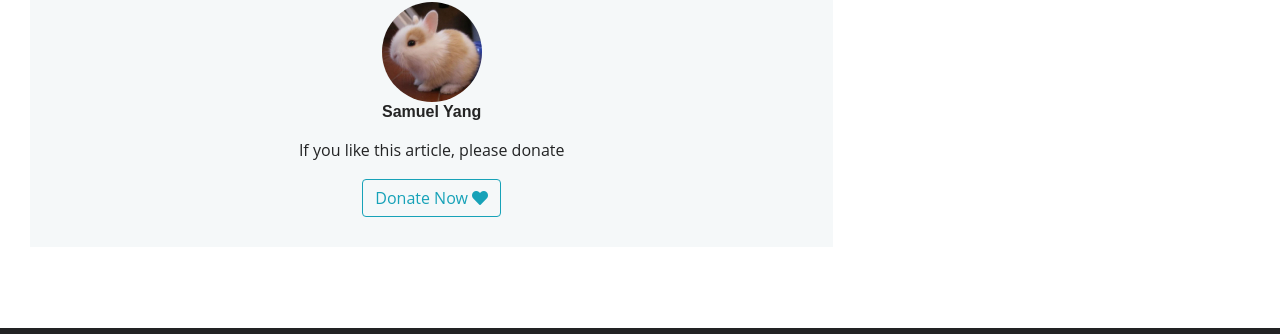
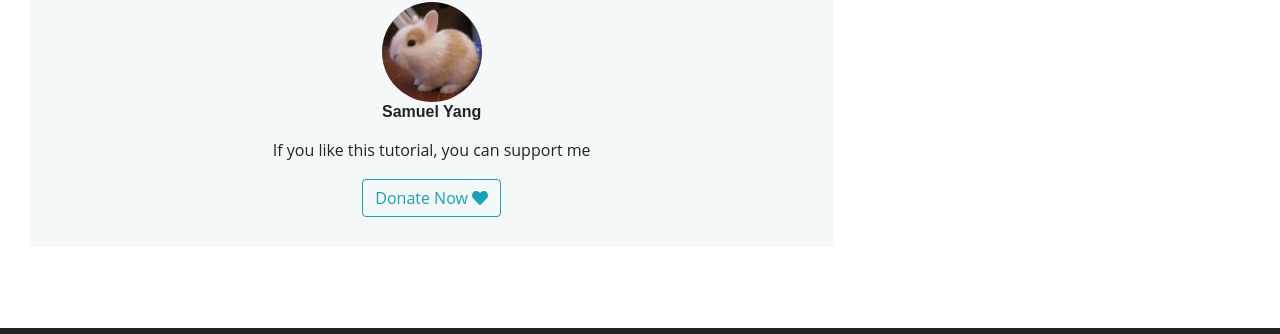
Before and after one commit to grandidierite/grandidierite.github.io, a Jekyll site: the page built from _posts/2017-06-02-introduction-to-C-programming.markdown, in a window 1280 px wide and 900 px high, scrolled down 1945 px. Shown: the part 297-631 px from the top of the window. Built offline with Jekyll 4.4.1, drawn with Linux system fonts in a browser that asks for light colours; comment, search, counter and statistics services are not loaded.

Commit message:
Update post.html

```diff
--- a/_layouts/post.html
+++ b/_layouts/post.html
@@ -62,7 +62,7 @@ cssarr:
               <img src="{{"/assets/img/" | prepend: site.baseurl | append : site.author-img}}" alt="{{ site.author }} image" />
               <h6>{{ site.author }}</h6>
               <p>{{ site.about-author }}</p>
-              <p>If you like this article, please donate</p>
+              <p>If you like this tutorial, you can support me</p>
               <a href="https://paypal.me/Samuel431" class="btn btn-outline-info" rel="nofollow" target="_blank">Donate Now <i class="fas fa-heart"></i></a>
 
             </div>
```
